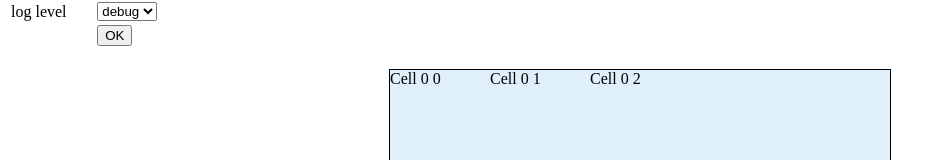
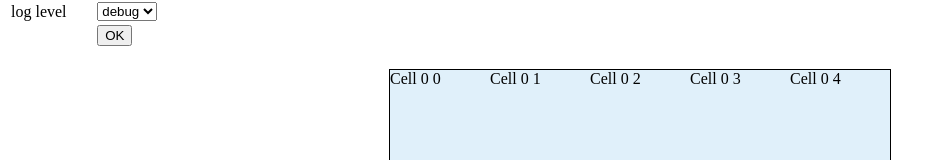
Before and after one commit to dastrobu/angular-table-study, an Angular app: page / in a window 1280 px wide. Shown: the part 179-339 px from the top of the page, without its empty margins (0-943 px from the left). Built offline with nearby package versions, Linux system fonts and the light colour scheme.

Commit message:
experimental dom virtualization - not working correctly right know.

```diff
--- a/src/app/app.component.ts
+++ b/src/app/app.component.ts
@@ -22,7 +22,7 @@ export class AppComponent implements OnInit {
     logLevelFormControl = new FormControl();
 
     constructor() {
-        this.colCountFormControl.setValue(3);
+        this.colCountFormControl.setValue(10);
         this.rowCountFormControl.setValue(1);
         this.fixedTopFormControl.setValue(false);
         this.fixedBottomFormControl.setValue(false);
--- a/src/app/matrix-view/matrix-view-config.ts
+++ b/src/app/matrix-view/matrix-view-config.ts
@@ -80,11 +80,11 @@ export class Config implements MatrixViewConfig {
 
         if (config.tileRenderStrategy !== undefined && config.tileRenderStrategy !== null) {
             this.tileRenderStrategy = config.tileRenderStrategy;
-
-            // pass tile size to renderer strategy
-            this.tileRenderStrategy.tileSize = this.tileSize;
             this.log.info(() => `did set tileRenderStrategy: ${this.tileRenderStrategy}`);
         }
+
+        // pass tile size to renderer strategy
+        this.tileRenderStrategy.tileSize = this.tileSize;
 
         // determine fixed config
         if (config.showFixed !== undefined && config.showFixed !== null) {
--- a/src/app/matrix-view/matrix-view-tile-renderer/matrix-view-tile-renderer.component.html
+++ b/src/app/matrix-view/matrix-view-tile-renderer/matrix-view-tile-renderer.component.html
@@ -1,6 +1,9 @@
+<!-- ng-contianer is perfect here, since an aditional cluttering of the DOM is avoided -->
+<ng-container *ngIf="visible">
     <!-- it seems that top and left performs better than translate3d -->
     <!--[style.transform3d]="'translate(' + cell.position.left + 'px, ' + cell.position.top + 'px)'"-->
-<div class="cell"
+    <div
+        class="cell"
         *ngFor="let cell of tile.cells"
         [style.left]="cell.position.left - tile.position.left + 'px'"
         [style.top]="cell.position.top - tile.position.top + 'px'"
@@ -9,3 +12,4 @@
     >
         {{cell.value}}
     </div>
+</ng-container>
--- a/src/app/matrix-view/matrix-view-tile-renderer/tile-render-strategy.ts
+++ b/src/app/matrix-view/matrix-view-tile-renderer/tile-render-strategy.ts
@@ -14,6 +14,23 @@ export class DefaultTileRenderStrategy implements TileRenderStrategy {
     viewportSize: BoxSize;
 
     getVisibleTiles(scrollPosition: Point2D): ReadonlyArray<RowCol<number>> {
-        return undefined;
+        const tileWidth = this.tileSize.width;
+        const tileHeight = this.tileSize.height;
+        const width = Math.min(this.viewportSize.width, this.canvasSize.width);
+        const height = Math.min(this.viewportSize.height, this.canvasSize.height);
+
+        const left = Math.floor(scrollPosition.left / tileWidth);
+        const right = Math.ceil((scrollPosition.left + width) / tileWidth);
+        const top = Math.floor(scrollPosition.top / tileHeight);
+        const bottom = Math.ceil((scrollPosition.top + height) / tileHeight);
+        const tiles = [];
+        // TODO: implement prefetching of tiles
+        // TODO: rethink if there is a corner case, where one must use i <= instead of <
+        for (let i = top; i < bottom; i++) {
+            for (let j = left; j < right; j++) {
+                tiles.push({row: i, col: j});
+            }
+        }
+        return tiles;
     }
 }
--- a/src/app/matrix-view/matrix-view-view-model.ts
+++ b/src/app/matrix-view/matrix-view-view-model.ts
@@ -24,9 +24,9 @@ export interface Cell<CellValueType> {
 export interface Tile<CellValueType> {
     readonly viewIndex: RowCol<number>;
     readonly position: Point2D;
-    readonly visible: boolean;
     readonly size: BoxSize;
     readonly cells: Cell<CellValueType>[];
+    readonly rowMajorIndex: number;
 }
 
 
@@ -38,7 +38,7 @@ export class MatrixViewViewModel<CellValueType> implements OnInit, OnDestroy {
     private readonly log: Log = new Log(this.constructor.name + ':');
     private model: Model<CellValueType>;
     private config: Config;
-
+    private _tileSize: BoxSize = {width: 0, height: 0};
     /** array of subscriptions, from which one must unsubscribe in {@link #ngOnDestroy}. */
     private readonly subscriptions: Subscription[] = [];
 
@@ -214,56 +214,8 @@ export class MatrixViewViewModel<CellValueType> implements OnInit, OnDestroy {
         return canvasSize;
     }
 
-    ngOnInit(): void {
-        this.log.debug(() => `ngOnInit()`);
-        const matrixViewComponent = this.matrixViewComponent;
-        // to optimize performance, the scroll sync runs outside angular.
-        // so one should be careful, what to do here, since there is not change detection running.
-        matrixViewComponent.zone.runOutsideAngular(() => {
-            const containerNativeElement = this.matrixViewComponent.container.nativeElement;
-            this.scrollListener = () => {
-                const scrollLeftPx = -containerNativeElement.scrollLeft + 'px';
-                const scrollTopPx = -containerNativeElement.scrollTop + 'px';
-                // to synchronize scroll there are several options.
-                // 1. use translate3d(-scrollLeft px, 0, 0) and hope for a good GPU.
-                //    This works well in Chrome, but not in IE und Firefox. The latter two browsers show a very bad
-                //    performance.
-                // 2. use scrollTo(scrollLeft, 0)
-                //    This works well in Chrome and and Firefox, IE ignores the scrollTo call completely.
-                // 3. use left = -scrollLeft px
-                //    This works in all Browsers and scrolling performance is the best one of all three options.
-                //    In Chrome performance is excellent, Firefox and IE show some lack for big data sets.
-
-                const canvasTop = matrixViewComponent.canvasTop;
-                if (canvasTop) {
-                    canvasTop.nativeElement.style.left = scrollLeftPx;
-                }
-                const canvasBottom = matrixViewComponent.canvasBottom;
-                if (canvasBottom) {
-                    canvasBottom.nativeElement.style.left = scrollLeftPx;
-                }
-                const canvasLeft = matrixViewComponent.canvasLeft;
-                if (canvasLeft) {
-                    canvasLeft.nativeElement.style.top = scrollTopPx;
-                }
-                const canvasRight = matrixViewComponent.canvasRight;
-                if (canvasRight) {
-                    canvasRight.nativeElement.style.top = scrollTopPx;
-                }
-
-                // TODO DST: compute which tiles to render and trigger change detection on the tile component renderers
-
-                // TODO DST: maybe one needs to optimize here, since computing the viewportSize may be expensive
-                const visibleTiles: ReadonlyArray<RowCol<number>> = this.config.tileRenderStrategy.getVisibleTiles({
-                    left: containerNativeElement.scrollLeft,
-                    top: containerNativeElement.scrollTop
-                });
-
-                // TODO DST: later compare, which tile where shown before and only trigger those, which where hidden before.
-
-            };
-            this.matrixViewComponent.container.nativeElement.addEventListener('scroll', this.scrollListener);
-        });
+    get tileSize(): BoxSize {
+        return this._tileSize;
     }
 
     /**
@@ -287,13 +239,13 @@ export class MatrixViewViewModel<CellValueType> implements OnInit, OnDestroy {
         return n;
     }
 
-
     /** @return {number} position of a certain col in px */
     public colPosition(modelIndex: number): number {
         const n = this.model.colModel.colPositions[modelIndex];
         this.log.trace(() => `colPosition(${modelIndex}) => ${n}`);
         return n;
     }
+
 
     /** @return {number} rowHeight of a certain row in px */
     public rowHeight(modelIndex: number): number {
@@ -477,8 +429,12 @@ export class MatrixViewViewModel<CellValueType> implements OnInit, OnDestroy {
         const n = Math.ceil(canvasHeight / tileHeight);
         const canvasWidth = canvasSize.width;
         const m = Math.ceil(canvasWidth / tileWidth);
+        // store number of tiles
+        this._tileSize = {width: m, height: n};
 
         const flatTiles: Tile<CellValueType>[] = [];
+
+        // tiles in row major order
         const tiles: Tile<CellValueType>[][] = [];
         for (let i = 0; i < n; i++) {
             const tileRow: Tile<CellValueType>[] = [];
@@ -499,7 +455,8 @@ export class MatrixViewViewModel<CellValueType> implements OnInit, OnDestroy {
                 const tile: Tile<CellValueType> = {
                     viewIndex: {row: i, col: j},
                     position: {top: top, left: left},
-                    visible: true,
+                    // compute the row major flat index for lookup and comparison
+                    rowMajorIndex: left + top * m,
                     size: {width: width, height: height},
                     cells: []
                 };
@@ -523,4 +480,73 @@ export class MatrixViewViewModel<CellValueType> implements OnInit, OnDestroy {
 
         return flatTiles;
     }
+
+    ngOnInit(): void {
+        this.log.debug(() => `ngOnInit()`);
+        const matrixViewComponent = this.matrixViewComponent;
+        // to optimize performance, the scroll sync runs outside angular.
+        // so one should be careful, what to do here, since there is not change detection running.
+        matrixViewComponent.zone.runOutsideAngular(() => {
+            const containerNativeElement = this.matrixViewComponent.container.nativeElement;
+            this.scrollListener = () => {
+                const scrollLeftPx = -containerNativeElement.scrollLeft + 'px';
+                const scrollTopPx = -containerNativeElement.scrollTop + 'px';
+                // to synchronize scroll there are several options.
+                // 1. use translate3d(-scrollLeft px, 0, 0) and hope for a good GPU.
+                //    This works well in Chrome, but not in IE und Firefox. The latter two browsers show a very bad
+                //    performance.
+                // 2. use scrollTo(scrollLeft, 0)
+                //    This works well in Chrome and and Firefox, IE ignores the scrollTo call completely.
+                // 3. use left = -scrollLeft px
+                //    This works in all Browsers and scrolling performance is the best one of all three options.
+                //    In Chrome performance is excellent, Firefox and IE show some lack for big data sets.
+
+                const canvasTop = matrixViewComponent.canvasTop;
+                if (canvasTop) {
+                    canvasTop.nativeElement.style.left = scrollLeftPx;
+                }
+                const canvasBottom = matrixViewComponent.canvasBottom;
+                if (canvasBottom) {
+                    canvasBottom.nativeElement.style.left = scrollLeftPx;
+                }
+                const canvasLeft = matrixViewComponent.canvasLeft;
+                if (canvasLeft) {
+                    canvasLeft.nativeElement.style.top = scrollTopPx;
+                }
+                const canvasRight = matrixViewComponent.canvasRight;
+                if (canvasRight) {
+                    canvasRight.nativeElement.style.top = scrollTopPx;
+                }
+
+                // TODO DST: compute which tiles to render and trigger change detection on the tile component renderers
+
+                // TODO DST: maybe one needs to optimize here, since computing the viewportSize may be expensive
+                const n = this.tileSize.width;
+                const visibleTiles: ReadonlyArray<number> = this.config.tileRenderStrategy.getVisibleTiles({
+                    left: containerNativeElement.scrollLeft,
+                    top: containerNativeElement.scrollTop
+                })
+                // map to row major flat indices
+                    .map(viewIndex => viewIndex.row * n + viewIndex.col);
+
+                this.matrixViewComponent.tileRenderers.forEach(renderer => {
+                    if (visibleTiles.indexOf(renderer.tile.rowMajorIndex) !== -1) {
+                        // tile should not be visible, check if it is currently visible
+                        if (renderer.visible) {
+                            renderer.visible = false;
+                            renderer.changeDetectionRef.detectChanges();
+                        }
+                    } else {
+                        if (!renderer.visible) {
+                            renderer.visible = true;
+                            renderer.changeDetectionRef.detectChanges();
+                        }
+                    }
+                });
+                // TODO DST: later compare, which tile where shown before and only trigger those, which where hidden before.
+
+            };
+            this.matrixViewComponent.container.nativeElement.addEventListener('scroll', this.scrollListener);
+        });
+    }
 }
--- a/src/app/matrix-view/matrix-view.component.html
+++ b/src/app/matrix-view/matrix-view.component.html
@@ -9,9 +9,11 @@
              [style.min-width]="viewModel.viewportSize.width + 'px'"
              [style.min-height]="viewModel.viewportSize.height + 'px'"
         >
+            <!-- TODO: initial visibility must be computed -->
             <matrix-view-tile-renderer
                 *ngFor="let tile of viewModel.scrollableTiles; trackBy: tile?.viewIndex"
                 [tile]="tile"
+                [visible]="true"
                 [style.top]="tile.position.top + 'px'"
                 [style.left]="tile.position.left + 'px'"
                 [style.width]="tile.size.width + 'px'"
```
Also changed, not shown: src/app/matrix-view/matrix-view-tile-renderer/matrix-view-tile-renderer.component.ts (+6 -2 lines). Lines whose indentation alone changed are shown as unchanged.
